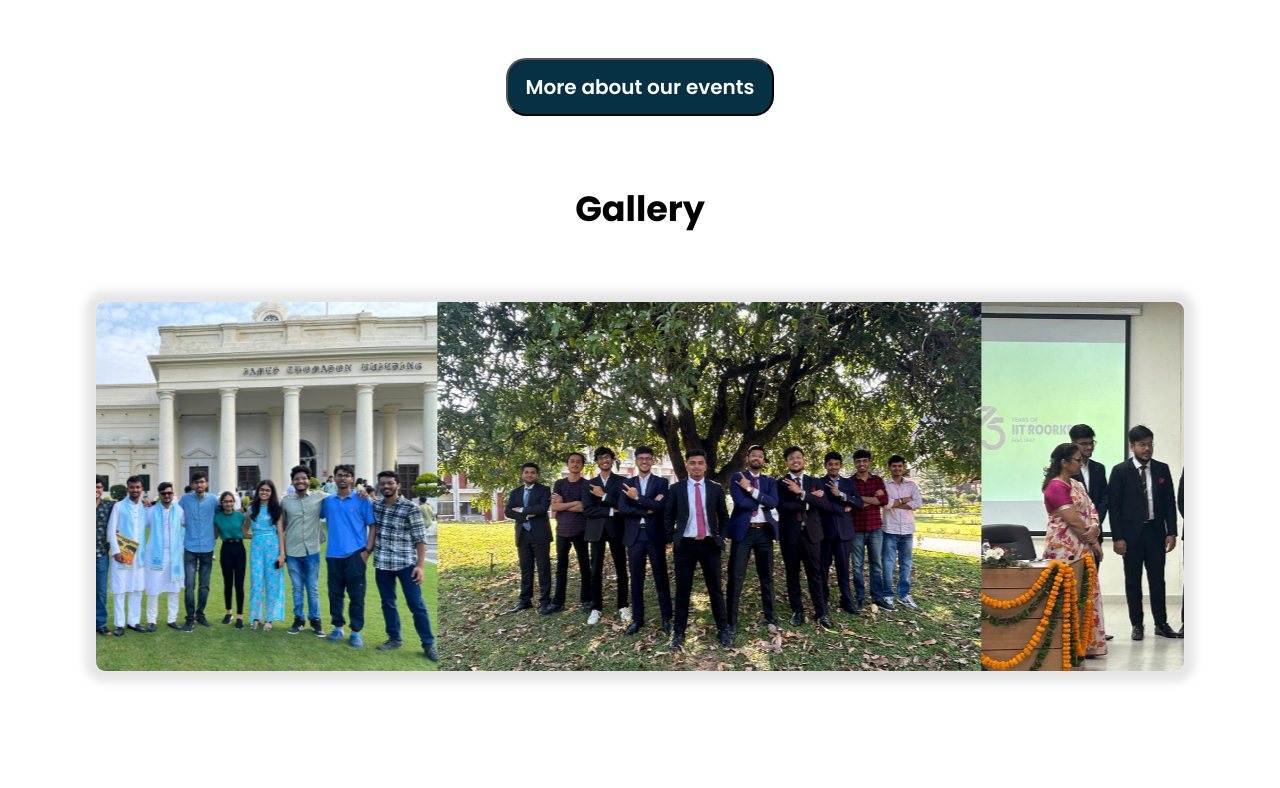
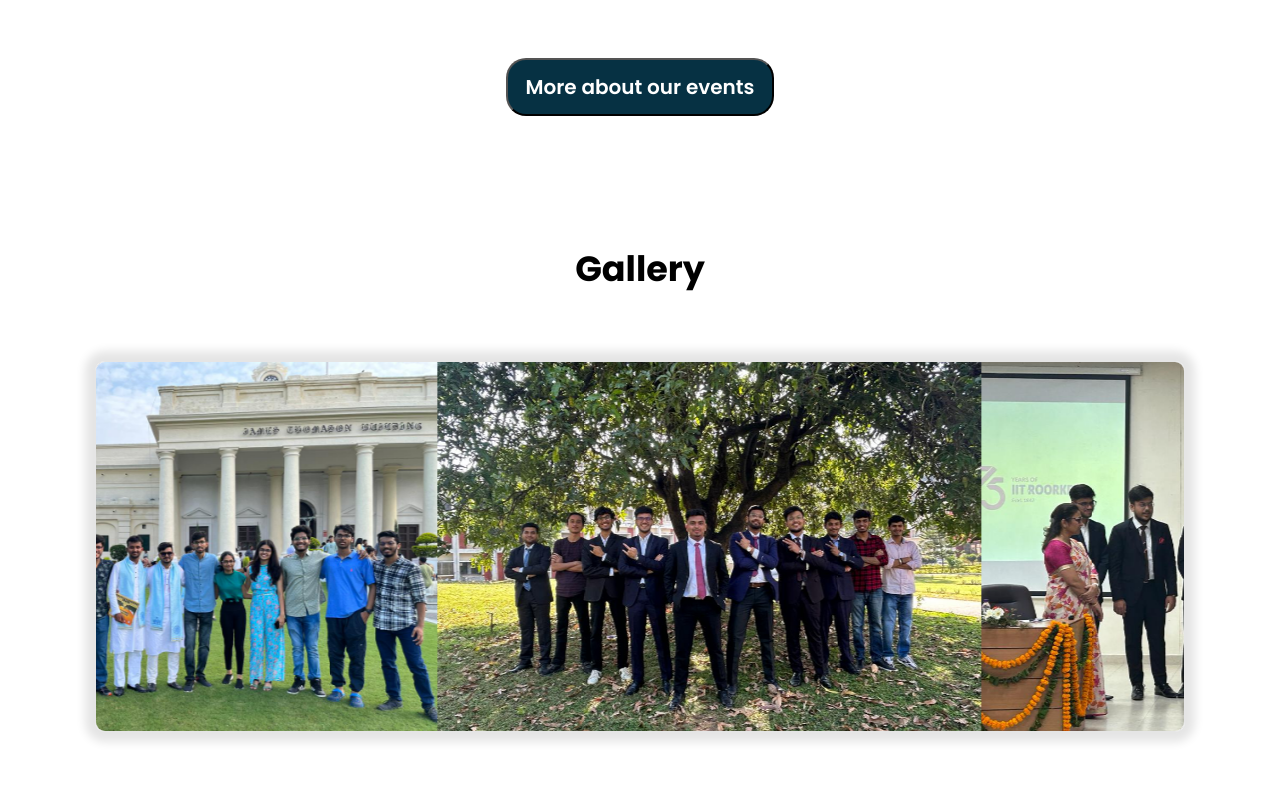
Before and after one commit to Student-Mentorship-Programme/smp-main, a Next.js app: page / in a window 1280 px wide. Shown: the part 1352-2140 px from the top of the page. Built offline with nearby package versions, Linux system fonts and the light colour scheme.

Commit message:
fixed the spacing

```diff
--- a/src/_components/pages/Home/Home.module.css
+++ b/src/_components/pages/Home/Home.module.css
@@ -135,7 +135,7 @@
     justify-content: center;
     align-items: center;
     height: 100vh;
-    margin: 0 0 50px 0;
+    margin: 60px 0 50px 0;
 }
 
 .main_third_container_content_heading {
```
